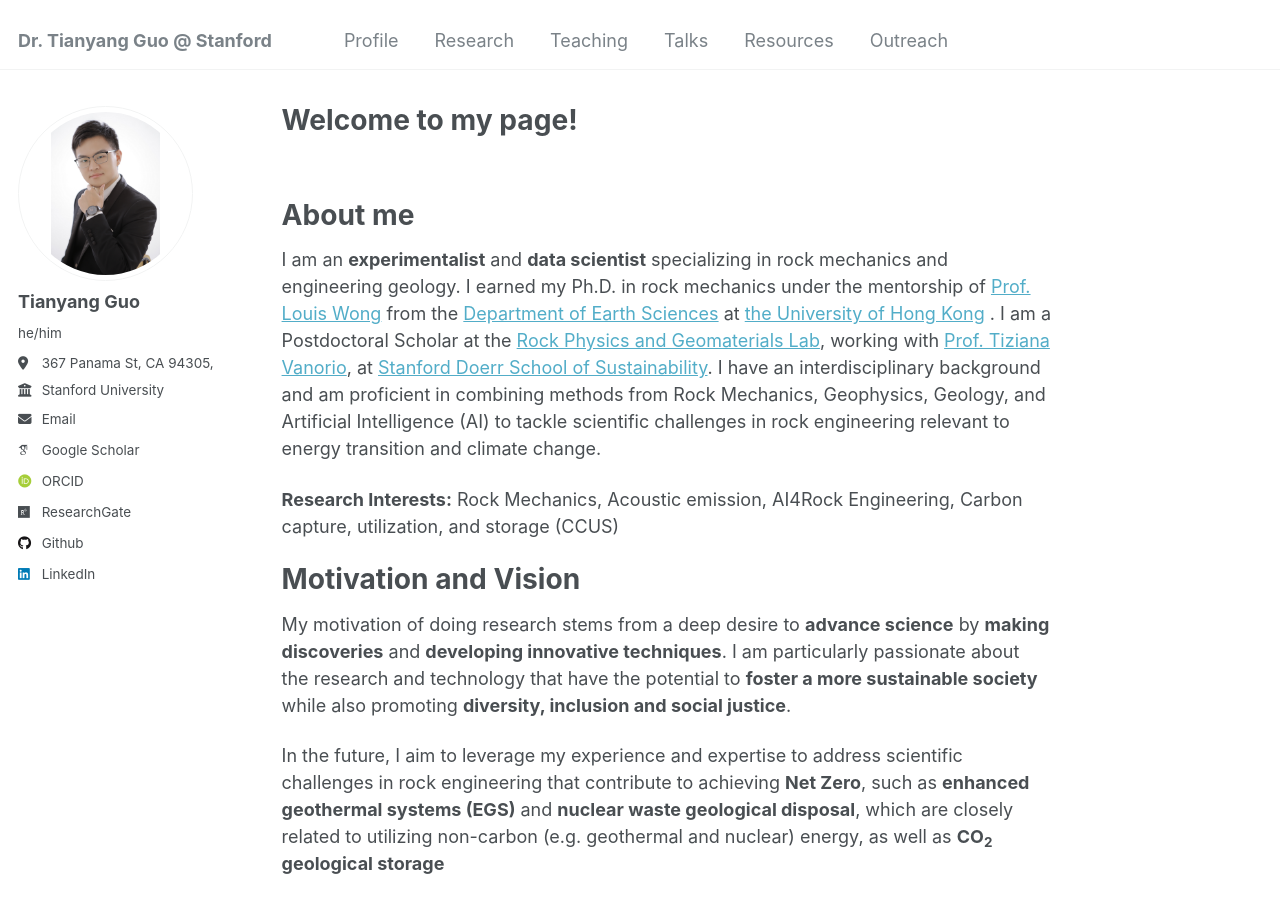
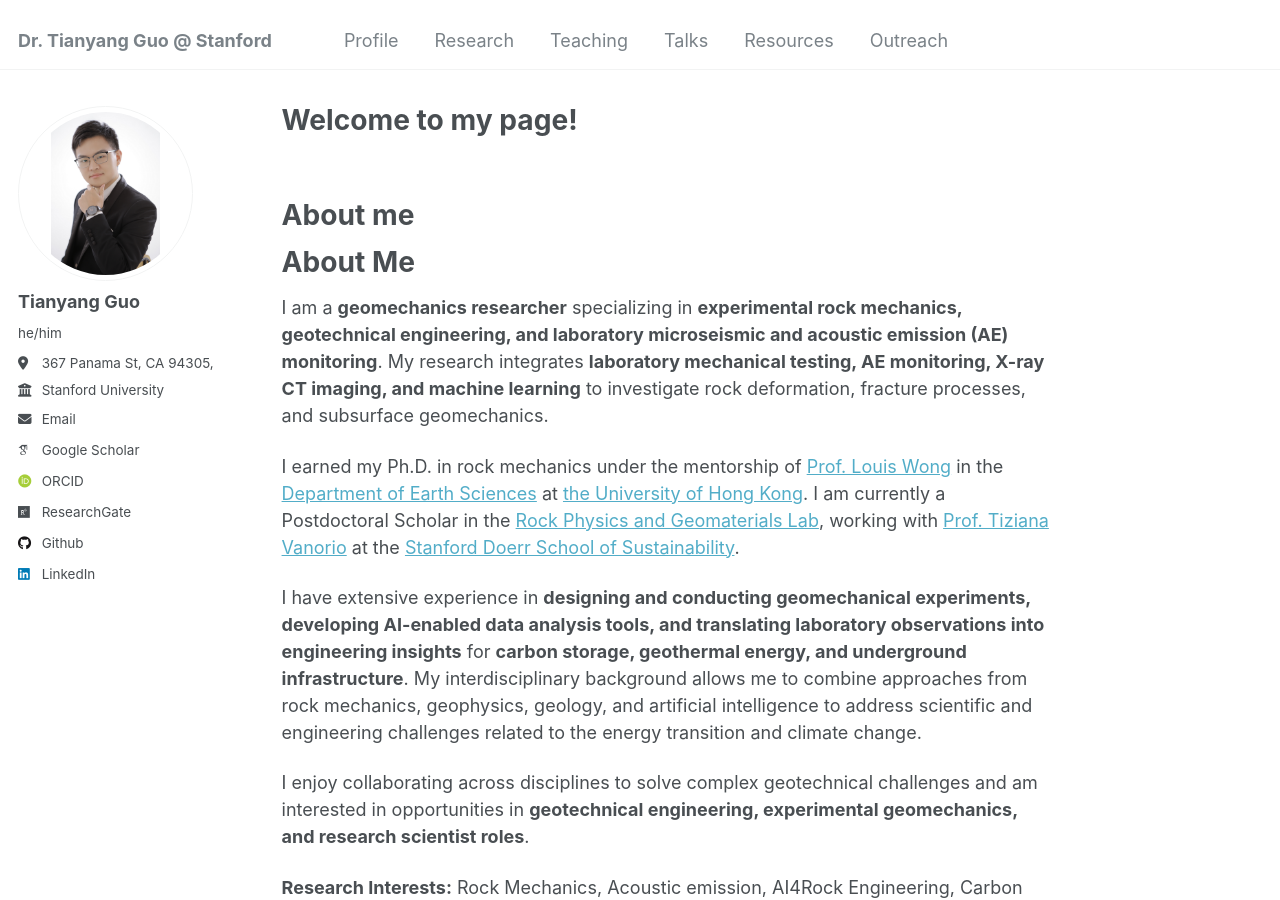
Before and after one commit to guotystanford/guotystanford.github.io, a Jekyll site: the page built from _pages/about.md, in a window 1280 px wide and 900 px high. Built offline with Jekyll 4.4.1, drawn with Linux system fonts in a browser that asks for light colours; some web fonts are replaced.

Commit message:
Update about.md

```diff
--- a/_pages/about.md
+++ b/_pages/about.md
@@ -8,7 +8,15 @@ redirect_from:
 ---
 <br>
 # About me
-I am an **experimentalist** and **data scientist** specializing in rock mechanics and engineering geology. I earned my Ph.D. in rock mechanics under the mentorship of [Prof. Louis Wong](https://www.earthsciences.hku.hk/people/academic_staff/77/?back=af3a6f1ace1fc32210286eb66ab8ef53) from the [Department of Earth Sciences](https://www.earthsciences.hku.hk/) at [the University of Hong Kong](https://www.hku.hk/) . I am a Postdoctoral Scholar at the [Rock Physics and Geomaterials Lab](https://rgl.stanford.edu/), working with [Prof. Tiziana Vanorio](https://profiles.stanford.edu/tiziana-vanorio?releaseVersion=10.8.0), at [Stanford Doerr School of Sustainability](https://sustainability.stanford.edu/). I have an interdisciplinary background and am proficient in combining methods from Rock Mechanics, Geophysics, Geology, and Artificial Intelligence (AI) to tackle scientific challenges in rock engineering relevant to energy transition and climate change.
+# About Me
+
+I am a **geomechanics researcher** specializing in **experimental rock mechanics, geotechnical engineering, and laboratory microseismic and acoustic emission (AE) monitoring**. My research integrates **laboratory mechanical testing, AE monitoring, X-ray CT imaging, and machine learning** to investigate rock deformation, fracture processes, and subsurface geomechanics.
+
+I earned my Ph.D. in rock mechanics under the mentorship of [Prof. Louis Wong](https://www.earthsciences.hku.hk/people/academic_staff/77/?back=af3a6f1ace1fc32210286eb66ab8ef53) in the [Department of Earth Sciences](https://www.earthsciences.hku.hk/) at [the University of Hong Kong](https://www.hku.hk/). I am currently a Postdoctoral Scholar in the [Rock Physics and Geomaterials Lab](https://rgl.stanford.edu/), working with [Prof. Tiziana Vanorio](https://profiles.stanford.edu/tiziana-vanorio?releaseVersion=10.8.0) at the [Stanford Doerr School of Sustainability](https://sustainability.stanford.edu/).
+
+I have extensive experience in **designing and conducting geomechanical experiments, developing AI-enabled data analysis tools, and translating laboratory observations into engineering insights** for **carbon storage, geothermal energy, and underground infrastructure**. My interdisciplinary background allows me to combine approaches from rock mechanics, geophysics, geology, and artificial intelligence to address scientific and engineering challenges related to the energy transition and climate change.
+
+I enjoy collaborating across disciplines to solve complex geotechnical challenges and am interested in opportunities in **geotechnical engineering, experimental geomechanics, and research scientist roles**.
 
 **Research Interests:** Rock Mechanics, Acoustic emission, AI4Rock Engineering, Carbon capture, utilization, and storage (CCUS)
 
```
